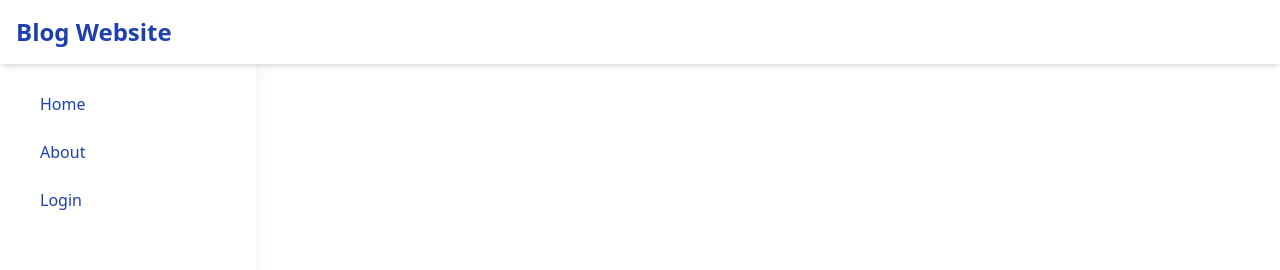
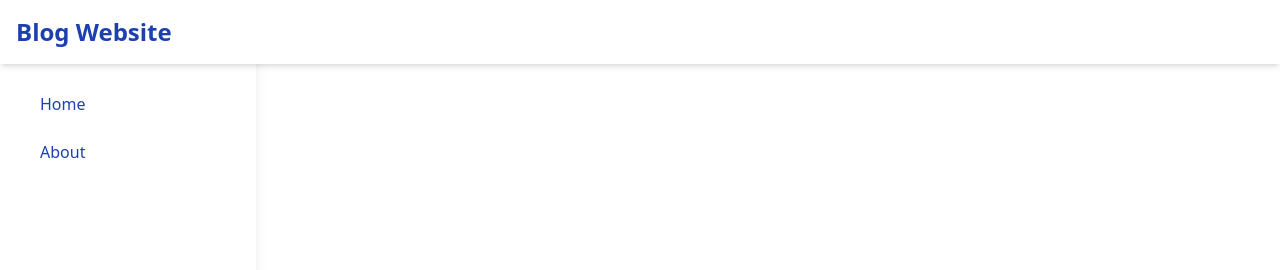
Before and after one commit to manvi-kt/BlogAssignment, a Next.js app: page /about in a window 1280 px wide. Shown: the top 270 px of the page. Built offline with nearby package versions, Linux system fonts and the light colour scheme.

Commit message:
Update AboutOption.tsx

```diff
--- a/components/AboutOption.tsx
+++ b/components/AboutOption.tsx
@@ -28,7 +28,22 @@ const AboutLayout: React.FC = () => {
     <div className=" w-full flex flex-col">
       <div className="flex ">
         <div className="w-1/5 fixed top-0 left-0 h-full">
-          <Sidebar />
+        <aside className="w-64 bg-white mt-10 text-blue-800 p-6 space-y-4 min-h-screen rounded-lg shadow-lg">
+      <nav className="space-y-2">
+        <a
+          href="/"
+          className=" mt-5 block py-2 px-4 rounded hover:bg-blue-100"
+        >
+          Home
+        </a>
+        <a
+          href="/about/"
+          className="block py-2 px-4 rounded hover:bg-blue-100"
+        >
+          About
+        </a>
+      </nav>
+    </aside>
         </div>
         <main className="ml-[20%] flex-1 max-w-4xl mx-auto mt-6 p-6">
           <div className="flex space-x-8">
```
